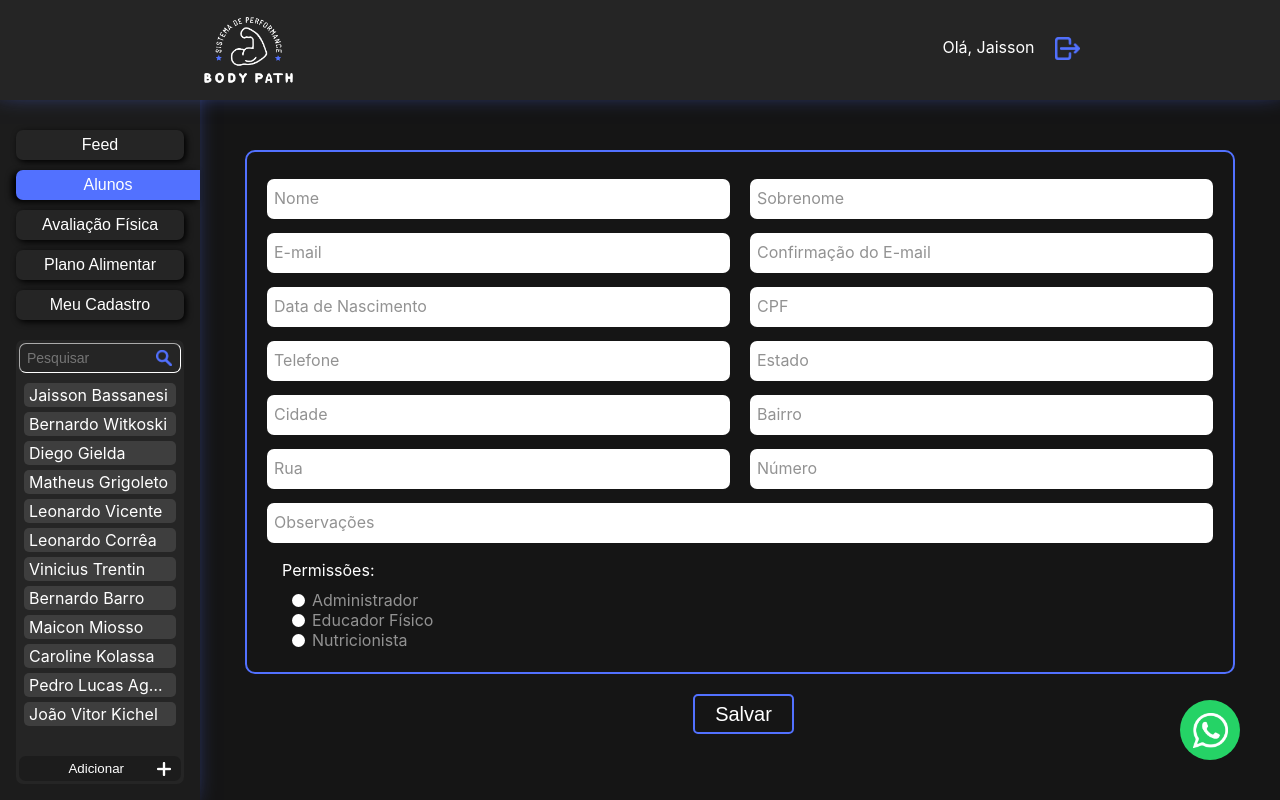
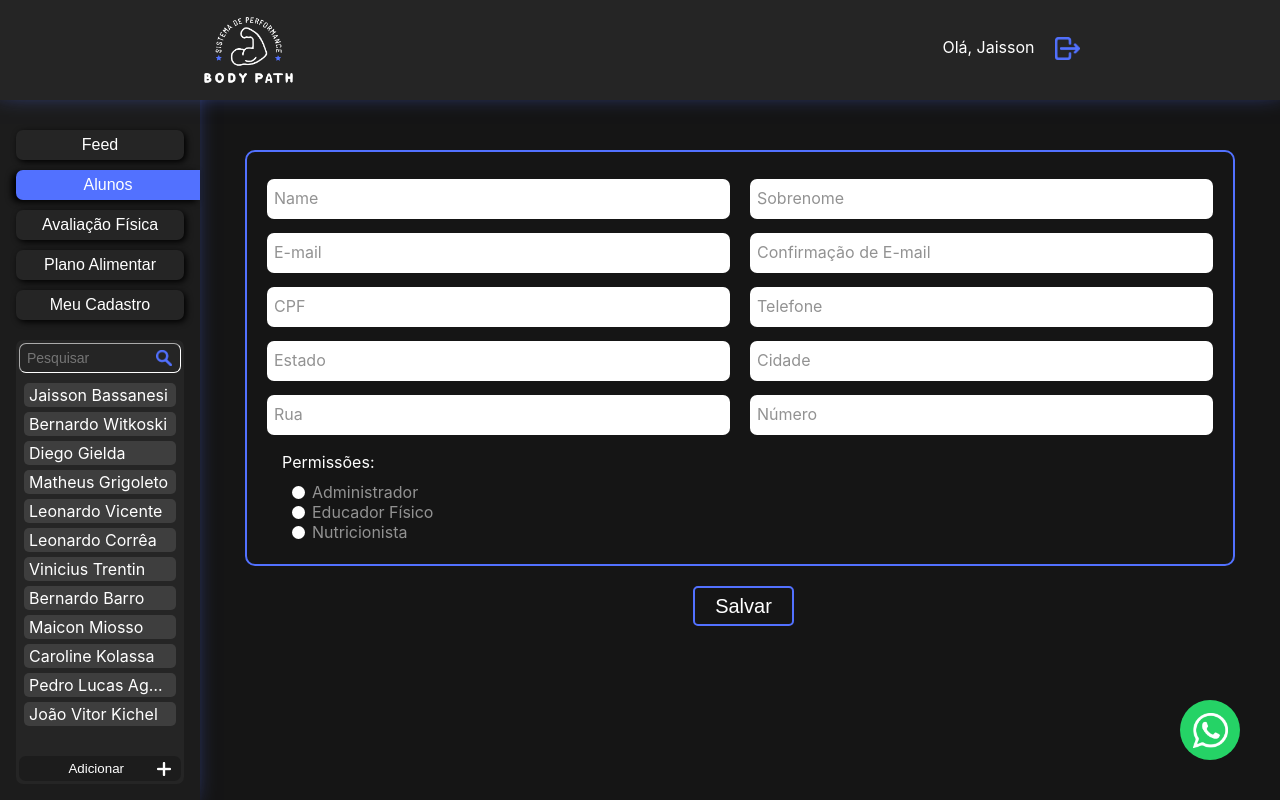
Before and after one commit to IgorFollador/bodypath-frontend, a React (Create React App) app: page /professional/students/create in a window 1280 px wide. Built offline with nearby package versions, Linux system fonts and the light colour scheme.

Commit message:
feat: Leaving the crud functional

```diff
--- a/package.json
+++ b/package.json
@@ -9,6 +9,7 @@
     "node-sass": "^7.0.1",
     "react": "^17.0.2",
     "react-dom": "^17.0.2",
+    "react-hook-form": "^7.31.3",
     "react-input-mask": "^2.0.4",
     "react-router-dom": "^6.3.0",
     "react-scripts": "^5.0.1",
--- a/src/components/InputText.jsx
+++ b/src/components/InputText.jsx
@@ -13,7 +13,7 @@ export default function InputText(props) {
 
     return (
         <div className="input-label-default">
-            <InputMask id={props.id} className='input-text-default' type="text" mask={props.mask} onBlur={() => addMinLabel(props.id)} autoComplete='off'/>
+            <InputMask id={props.id} name={props.fieldName} className='input-text-default' type="text" mask={props.mask} onBlur={() => addMinLabel(props.id)} autoComplete='off' />
             <label htmlFor={props.id}>{props.fieldName}</label>
         </div>
     )
--- a/src/pages/Professional/CrudUser.jsx
+++ b/src/pages/Professional/CrudUser.jsx
@@ -3,89 +3,156 @@ import { Link, useParams } from 'react-router-dom';
 import InputText from '../../components/InputText';
 import InputRadio from '../../components/InputRadio';
 import React, { useEffect, useState } from 'react';
+import { useForm } from 'react-hook-form';
+import '../../components/InputText.scss';
 
 export default function CrudUser() {
-    const initData = {
-        firstName: '',
-        lastName: '',
-        email: '',
-        cpf: '',
-        phone: '',
-        adress: '',
+    const { register, handleSubmit, formState: { errors } } = useForm();
+    const { id } = useParams();
+    var userValues;
+
+    const spreadUserData = () => {
+        fetch('http://localhost:3001/users/' + id).then(response => response.json())
+            .then(data => {
+                const address1 = data.address.split(', ');
+                const address2 = address1[1].split(' - ');                                                   //state         city        street       number
+                const values = [data.firstName, data.lastName, data.email, data.email, data.cpf, data.phone, address2[2], address2[1], address1[0], address2[0]]
+                const div = document.querySelector('#form-crud-user .div-crud').children;
+                var countDivs = 0;
+                userValues = values;
+
+                for (var i = 0; i < values.length; i++) {
+                    if (i%2 == 0) {
+                        div[countDivs].children[0].children[0].value = values[i];
+                        div[countDivs].children[0].children[0].classList.add('min-label');
+                    } else {
+                        div[countDivs].children[1].children[0].value = values[i];
+                        div[countDivs].children[1].children[0].classList.add('min-label');
+                        countDivs++;
+                    }
+                }
+            })
     }
 
-    const [crudData, setCrudData] = useState(initData);
-
-    const { id } = useParams();
-    if(id) {
-        console.log(id)
-        //fazer requisição para buscar os dados do usuário através do id, e preencher o crud com os dados da requisição
+    if (id) {
+        spreadUserData(id);
     }
 
-    function constructJson(event) {
-        event.preventDefault();
-        const obj = {
-            'firstName': event.target[0].value,
-            'lastName': event.target[1].value,
-            'email': event.target[2].value,
-            'cpf': event.target[5].value,
-            'phone': event.target[6].value,
-            'adress': event.target[10].value + ', ' +
-            event.target[11].value + ' - ' +
-            event.target[8].value + ' - ' +
-            event.target[7].value,
+    const returnObj = data => {
+        var obj = {};
+        var street = data.street != '' ? data.street : userValues[8];
+        var number = data.number != '' ? data.number : userValues[9];
+        var city = data.city != '' ? data.city : userValues[7];
+        var state = data.state != '' ? data.state : userValues[6];
+        data.firstName != '' ? obj.firstName = data.firstName : obj = obj;
+        data.lastName != '' ? obj.lastName = data.lastName : obj = obj;
+        data.email != '' ? obj.email = data.email : obj = obj;
+        data.cpf != '' ? obj.cpf = data.cpf : obj = obj;
+        data.phone != '' ? obj.phone = data.phone : obj = obj;
+        if (data.street != '' || data.number != '' || data.city != '' || data.state != '') {
+            obj.address = street + ', ' + number + ' - ' + city + ' - ' + state;
         }
-        setCrudData(obj);
-        // console.log(JSON.stringify(obj))
-        // console.log(JSON.parse(JSON.stringify(obj)))
+        return obj;
+    }
 
-        fetch('http://localhost:3001/users', {
-            method: 'POST',
-            // headers: {
-            //     'Content-Type': 'application/json',
-            // },
-            // mode: "no-cors",
-            body: JSON.stringify(crudData),
-        }).then(response => response.json())
-        .then(data => {
-            console.log(event)
-            console.log("Success:",data)
-        })
-        .catch(error => {
-            console.error("Error:",error)
-        });
+    const asyncPutCall = async data => {
+        const obj = returnObj(data);
+        try {
+            const response = await fetch('http://localhost:3001/users/' + id, {
+                method: 'PUT',
+                headers: {
+                    'Content-Type': 'application/json'
+                },
+                body: JSON.stringify(obj)
+            });
+            const content = await response.json();
+            alert("Success:" + content);
+        } catch(error) {
+            alert(error);
+        }
+    }
+
+    const asyncPostCall = async data => {
+        var obj = returnObj(data);
+        try {
+            const response = await fetch('http://localhost:3001/users', {
+                method: 'POST',
+                headers: {
+                    'Content-Type': 'application/json'
+                },
+                body: JSON.stringify(obj)
+            });
+            const content = await response.json();
+            alert("Success:" + content);
+        } catch(error) {
+            alert(error);
+        }
+    }
+
+    const addMinLabel = id => {
+        var input = document.getElementById(id);
+        input.value.trim() !== '' ?
+        input.classList.add('min-label') :
+        input.classList.remove('min-label');
     }
 
     return (
-        <form  onSubmit={constructJson}>
+        <form id='form-crud-user' onSubmit={id ? handleSubmit(asyncPutCall) : handleSubmit(asyncPostCall)}>
             <div className='div-crud'>
                 <div className='div-double-input'>
-                    <InputText id='input-pro-stud-firstname' fieldName='Nome' />
-                    <InputText id='input-pro-stud-lastname' fieldName='Sobrenome' />
+                    <div className='input-label-default'>
+                        <input className='input-text-default' id='input-pro-stud-firstname' fieldname='Nome' {...register("firstName")} onBlur={() => addMinLabel('input-pro-stud-firstname')} />
+                        <label htmlFor='input-pro-stud-firstname'>Name</label>
+                    </div>
+                    <div className='input-label-default'>
+                        <input className='input-text-default' id='input-pro-stud-lastname' fieldname='Sobrenome' {...register("lastName")} onBlur={() => addMinLabel('input-pro-stud-lastname')} />
+                        <label htmlFor='input-pro-stud-lastname'>Sobrenome</label>
+                    </div>
                 </div>
                 <div className='div-double-input'>
-                    <InputText id='input-pro-stud-email' fieldName='E-mail' />
-                    <InputText id='input-pro-stud-confirmemail' fieldName='Confirmação do E-mail' />
+                    <div className='input-label-default'>
+                        <input className='input-text-default' id='input-pro-stud-email' fieldname='E-mail' {...register("email")} onBlur={() => addMinLabel('input-pro-stud-email')} />
+                        <label htmlFor='input-pro-stud-email'>E-mail</label>
+                    </div>
+                    <div className='input-label-default'>
+                        <input className='input-text-default' id='input-pro-stud-confirmemail' fieldname='Confirmação de E-mail' onBlur={() => addMinLabel('input-pro-stud-confirmemail')} />
+                        <label htmlFor='input-pro-stud-confirmemail'>Confirmação de E-mail</label>
+                    </div>
                 </div>
                 <div className='div-double-input'>
-                    <InputText id='input-pro-stud-birthdate' fieldName='Data de Nascimento' mask="99/99/9999" />
-                    <InputText id='input-pro-stud-cpf' fieldName='CPF' mask="999.999.999-99" />
+                    <div className='input-label-default'>
+                        {/* <input id='input-pro-stud-birthdate' fieldname='Data de Nascimento' mask="99/99/9999" onBlur={() => addMinLabel('input-pro-stud-')} /> */}
+                        <input className='input-text-default' id='input-pro-stud-cpf' fieldname='CPF' {...register("cpf")} onBlur={() => addMinLabel('input-pro-stud-cpf')} />
+                        <label htmlFor='input-pro-stud-cpf'>CPF</label>
+                    </div>
+                    <div className='input-label-default'>
+                        <input className='input-text-default' id='input-pro-stud-phone' fieldname='Telefone' {...register("phone")} onBlur={() => addMinLabel('input-pro-stud-phone')} />
+                        <label htmlFor='input-pro-stud-phone'>Telefone</label>
+                    </div>
                 </div>
                 <div className='div-double-input'>
-                    <InputText id='input-pro-stud-phone' fieldName='Telefone' mask="(99) 99999-9999" />
-                    <InputText id='input-pro-stud-state' fieldName='Estado' />
+                    <div className='input-label-default'>
+                        <input className='input-text-default' id='input-pro-stud-state' fieldname='Estado' {...register("state")} onBlur={() => addMinLabel('input-pro-stud-state')} />
+                        <label htmlFor='input-pro-stud-state'>Estado</label>
+                    </div>
+                    <div className='input-label-default'>
+                        <input className='input-text-default' id='input-pro-stud-city' fieldname='Cidade' {...register("city")} onBlur={() => addMinLabel('input-pro-stud-city')} />
+                        <label htmlFor='input-pro-stud-city'>Cidade</label>
+                    </div>
                 </div>
                 <div className='div-double-input'>
-                    <InputText id='input-pro-stud-city' fieldName='Cidade' />
-                    <InputText id='input-pro-stud-district' fieldName='Bairro' />
+                    <div className='input-label-default'>
+                        <input className='input-text-default' id='input-pro-stud-street' fieldname='Rua' {...register("street")} onBlur={() => addMinLabel('input-pro-stud-street')} />
+                        <label htmlFor='input-pro-stud-street'>Rua</label>
+                    </div>
+                    <div className='input-label-default'>
+                        <input className='input-text-default' id='input-pro-stud-number' fieldname='Número' {...register("number")} onBlur={() => addMinLabel('input-pro-stud-number')} />
+                        <label htmlFor='input-pro-stud-number'>Número</label>
+                    </div>
                 </div>
-                <div className='div-double-input'>
-                    <InputText id='input-pro-stud-street' fieldName='Rua' />
-                    <InputText id='input-pro-stud-number' fieldName='Número' />
-                </div>
-                <div className='div-area-input'>
-                    <InputText id='input-pro-stud-obs' fieldName='Observações' />
-                </div>
+                {/* <div className='input-label-default'>
+                    <input id='input-pro-stud-obs' fieldname='Observações' />
+                </div> */}
                 <div className='input-radio-container'>
                     <span>Permissões:</span>
                     <div className='inputs-radio'>
```
Also changed, not shown: 1 other file (tests, documents, lock files or other folders).
